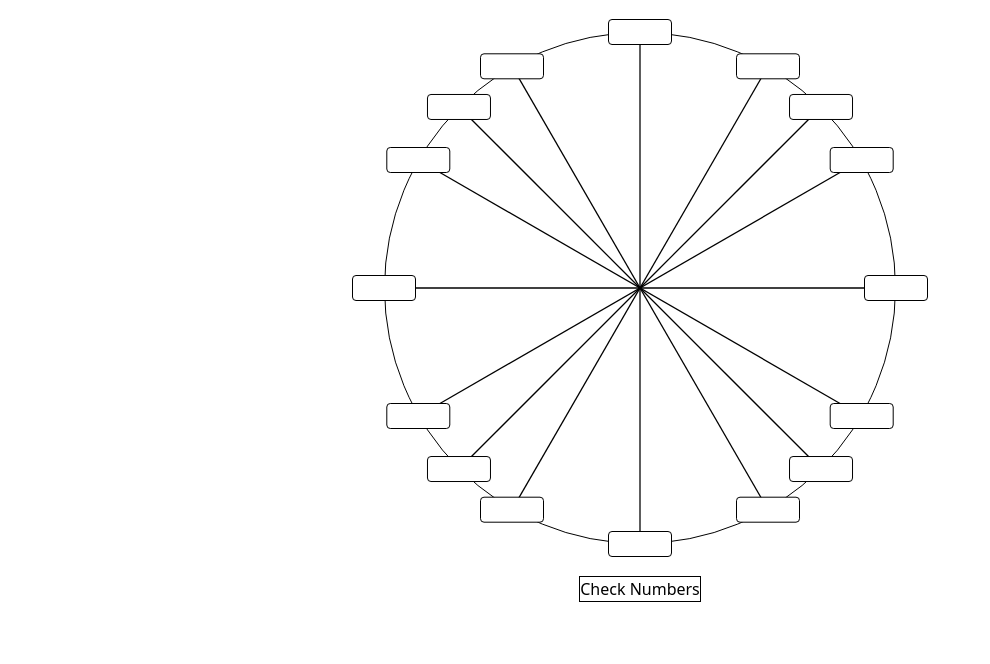
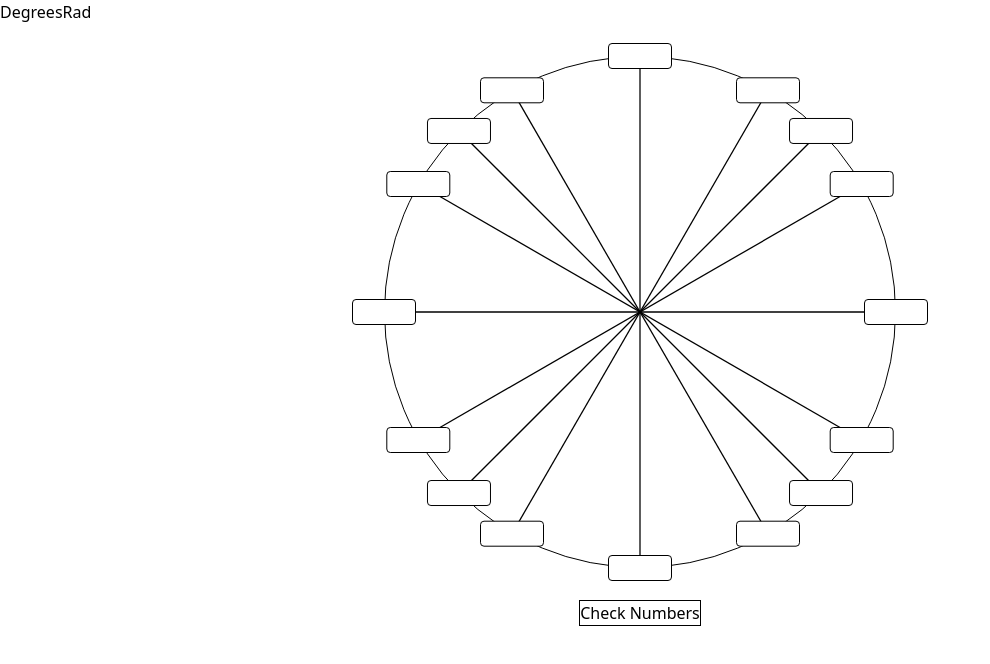
Before and after one commit to 8SIXSect/UnitCircleSite, a Vue app: page / in a window 1280 px wide. Shown: the top 664 px of the page, without its empty margins (0-990 px from the left). Built offline with nearby package versions, Linux system fonts and the light colour scheme.

Commit message:
Refactored; added barebones structure for modes

```diff
--- a/src/App.vue
+++ b/src/App.vue
@@ -1,6 +1,6 @@
 <script setup lang="ts">
 
-import UnitCircle from './components/unit_circle/UnitCircle.vue';
+import UnitCircle from './components/UnitCircle.vue';
 
 </script>
 
--- a/src/components/unit_circle/UnitCircle.vue
+++ b/src/components/UnitCircle.vue
@@ -1,20 +1,21 @@
 <script setup lang="ts">
 
 import { computed } from 'vue';
-import DrawPairOfLinesForSlopeOfAngle from '../DrawPairOfLinesForSlopeOfAngle.vue';
-import DrawSingleLineForSlopeOfAngle from '../DrawSingleLineForSlopeOfAngle.vue';
-import InputBox from '../text_entry_box/InputBox.vue';
-import CheckNumbersInCircleButton from '../CheckNumbersInCircleButton.vue';
-import GameCompletedOverlay from '../GameCompletedOverlay.vue';
+import DrawSingleLineForSlopeOfAngle from './unit_circle/DrawSingleLineForSlopeOfAngle.vue';
+import DrawPairOfLinesForSlopeOfAngle from './unit_circle/DrawPairOfLinesForSlopeOfAngle.vue';
+import InputBox from './text_entry_box/InputBox.vue';
+import CheckNumbersInCircleButton from './CheckNumbersInCircleButton.vue';
+import GameCompletedOverlay from './GameCompletedOverlay.vue';
 import {
     yAxis, xAxis, buildCoordinatesOfAngle,
     thirtyDegreesPair, fortyFiveDegreesPair, sixtyDegreesPair,
     coordinatesForInputBoxes
-} from './unit_circle_calculations';
+} from './unit_circle/unit_circle_calculations';
 import { type CoordinatesOfAngle } from '@/shared_types';
 import { useInputDataStore } from '@/stores/inputData';
 import { storeToRefs } from 'pinia';
 import { inject } from 'vue';
+import UnitCircleMode from './unit_circle/UnitCircleMode.vue';
 
 
 const store = useInputDataStore();
@@ -61,6 +62,7 @@ const isInputCorrect = (inputId: number): boolean => {
 </script>
 
 <template>
+    <UnitCircleMode />
     <GameCompletedOverlay v-if="correctInputIds.length >= 2" />
     <div class="flex justify-center items-center my-8">
         <svg viewBox="-1 -1 2 2">
--- a/src/components/text_entry_box/InputBox.vue
+++ b/src/components/text_entry_box/InputBox.vue
@@ -12,7 +12,7 @@ import { ref } from 'vue';
 const PI_SYMBOL = inject("PI_SYMBOL") as string;
 
 const store = useInputDataStore();
-const { userInputValues } = storeToRefs(store);
+const { userInputValues, currentAngleMode } = storeToRefs(store);
 
 const props = defineProps<{
     coordinatesForInput: OrderedPair,
@@ -39,10 +39,19 @@ const inputBoxWidth = `${inputBoxMaxLength.value + 2}ch`
 const sanitizeInput = (event: Event) => {
     if (event.target instanceof HTMLInputElement) {
 
-        // Allows: digits, '/' and pi symbol
-        const patternForReplacement: RegExp = /[^0-9/π]/g;
+        let patternForReplacement: RegExp;
+
+        if (currentAngleMode.value === "radians") {
+
+            // Allows: digits, '/' and pi symbol
+            patternForReplacement = /[^0-9/π]/g;
+        } else {
+
+            // Allows: digits only
+            patternForReplacement = /[^0-9]/g
+        }
+
         const inputValue: string = event.target.value;
-
         userInputValues.value[inputId] = inputValue.replace(patternForReplacement, "");
     }
 };
--- /dev/null
+++ b/src/components/unit_circle/UnitCircleMode.vue
@@ -0,0 +1,35 @@
+<script setup lang="ts">
+import type { AngleMode } from '@/shared_types';
+import { useInputDataStore } from '@/stores/inputData';
+import { computed } from '@vue/reactivity';
+import { storeToRefs } from 'pinia';
+import type { ComputedRef } from 'vue';
+
+
+const store = useInputDataStore();
+
+const { currentAngleMode } = storeToRefs(store);
+
+/**
+    * Purpose: take in an `AngleMode` and return a computed boolean;
+    * If true, then the given `mode` is enabled
+*/
+const isEnabled = (mode: AngleMode): ComputedRef<boolean> => {
+    return computed(() => currentAngleMode.value === mode)
+};
+
+const isEnabledForDegrees = isEnabled("degrees");
+const isEnabledForRadians = isEnabled("radians");
+
+
+</script>
+
+<template>
+    <div>
+        <button v-if="isEnabledForDegrees" disabled>Degrees</button>
+        <button v-else @click="store.switchAngleMode">Deg</button>
+
+        <button v-if="isEnabledForRadians" disabled>Radians</button>
+        <button v-else @click="store.switchAngleMode">Rad</button>
+    </div>
+</template>
--- a/src/components/unit_circle/unit_circle_calculations.ts
+++ b/src/components/unit_circle/unit_circle_calculations.ts
@@ -1,4 +1,4 @@
-import type { OrderedPair, CoordinatesOfLine, CoordinatesOfAngle } from "@/shared_types";
+import type { OrderedPair, CoordinatesOfLine, CoordinatesOfAngle, AngleMode } from "@/shared_types";
 
 
 // note: SVG has reversed (or inverted?) coordinates so (r2/2, r2/2) is where (-r2/2, r2/2) should be
@@ -118,7 +118,6 @@ export const coordinatesForInputBoxes: OrderedPair[] = [
 ];
 
 
-type AngleMode = "degrees" | "radians";
 
 
 /**
--- a/src/shared_types.ts
+++ b/src/shared_types.ts
@@ -21,3 +21,6 @@ export interface CoordinatesOfAngle {
     initialAngle: CoordinatesOfLine;
     supplementaryAngle: CoordinatesOfLine;
 }
+
+
+export type AngleMode = "degrees" | "radians";
--- a/src/stores/inputData.ts
+++ b/src/stores/inputData.ts
@@ -1,3 +1,4 @@
+import type { AngleMode } from "@/shared_types";
 import { defineStore } from "pinia";
 
 
@@ -11,7 +12,8 @@ type FixedSizeArray<N extends number, T> = {
 interface State {
     currentlyFocusedInput: number
     userInputValues: FixedSizeArray<16, string>,
-    correctInputIds: number[]
+    correctInputIds: number[],
+    currentAngleMode: AngleMode
 }
 
 
@@ -25,16 +27,30 @@ export const useInputDataStore = defineStore("inputData", {
                 .from({ length: 16 })
                 .map(() => ""),
 
-            correctInputIds: []
+            correctInputIds: [],
+
+            currentAngleMode: "degrees"
         }
     },
     actions: {
         /**
-            * test doc string
-            *
+            * Purpose of this action is to change the currently focused input id
+            * to the given `inputId`
         */
         focusInput(inputId: number) {
             this.currentlyFocusedInput = inputId
+        },
+
+        /**
+            * The purpose of this action is to change the current angle mode to
+            * its opposite.
+            * So if the current mode is radians, then degrees will be set
+        */
+        switchAngleMode() {
+            this.currentAngleMode = (
+                this.currentAngleMode === "degrees" ? "radians" : "degrees"
+            );
         }
+
     }
 })
```
Also changed, not shown: src/components/unit_circle/DrawPairOfLinesForSlopeOfAngle.vue (renamed from src/components/DrawPairOfLinesForSlopeOfAngle.vue), src/components/unit_circle/DrawSingleLineForSlopeOfAngle.vue (renamed from src/components/DrawSingleLineForSlopeOfAngle.vue).
